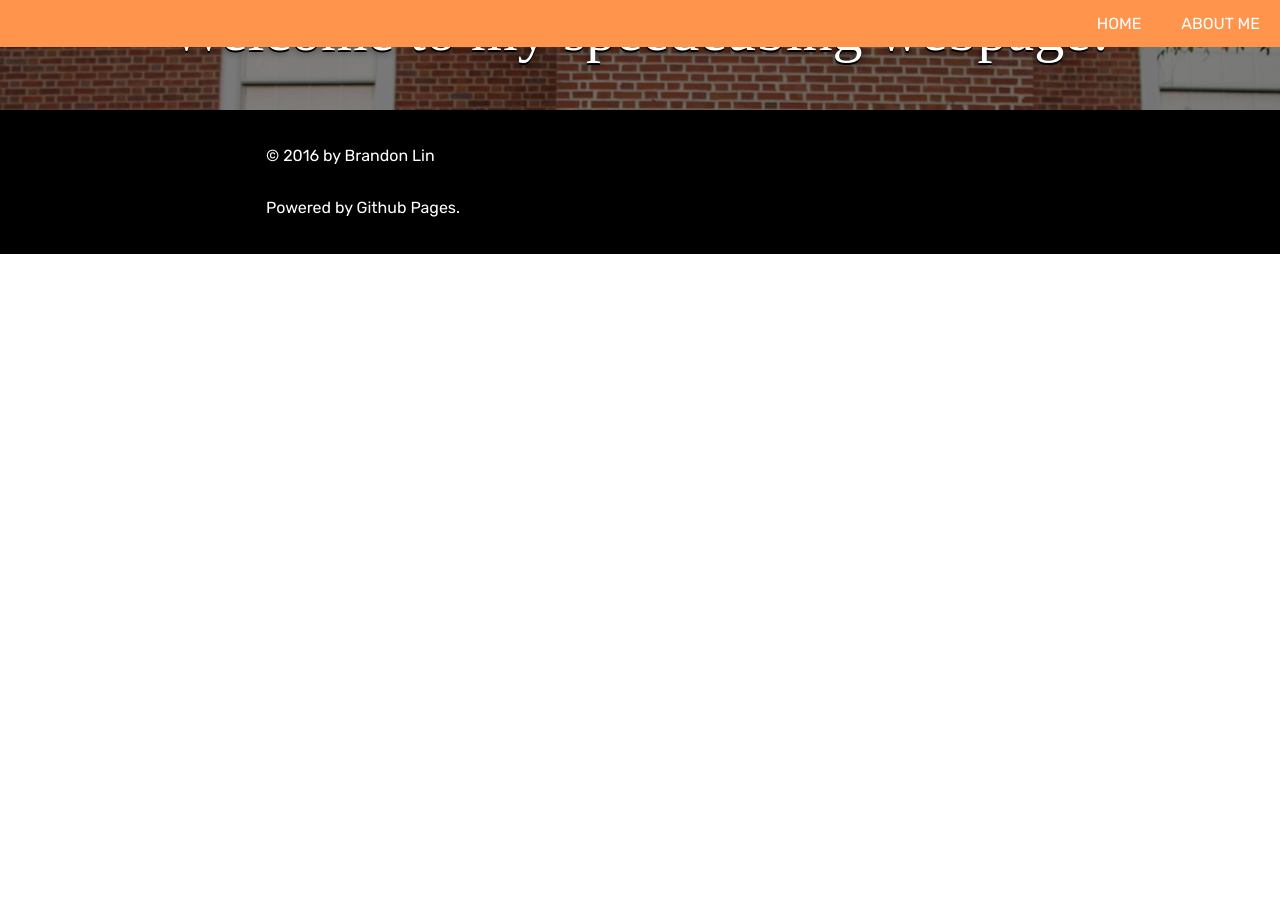
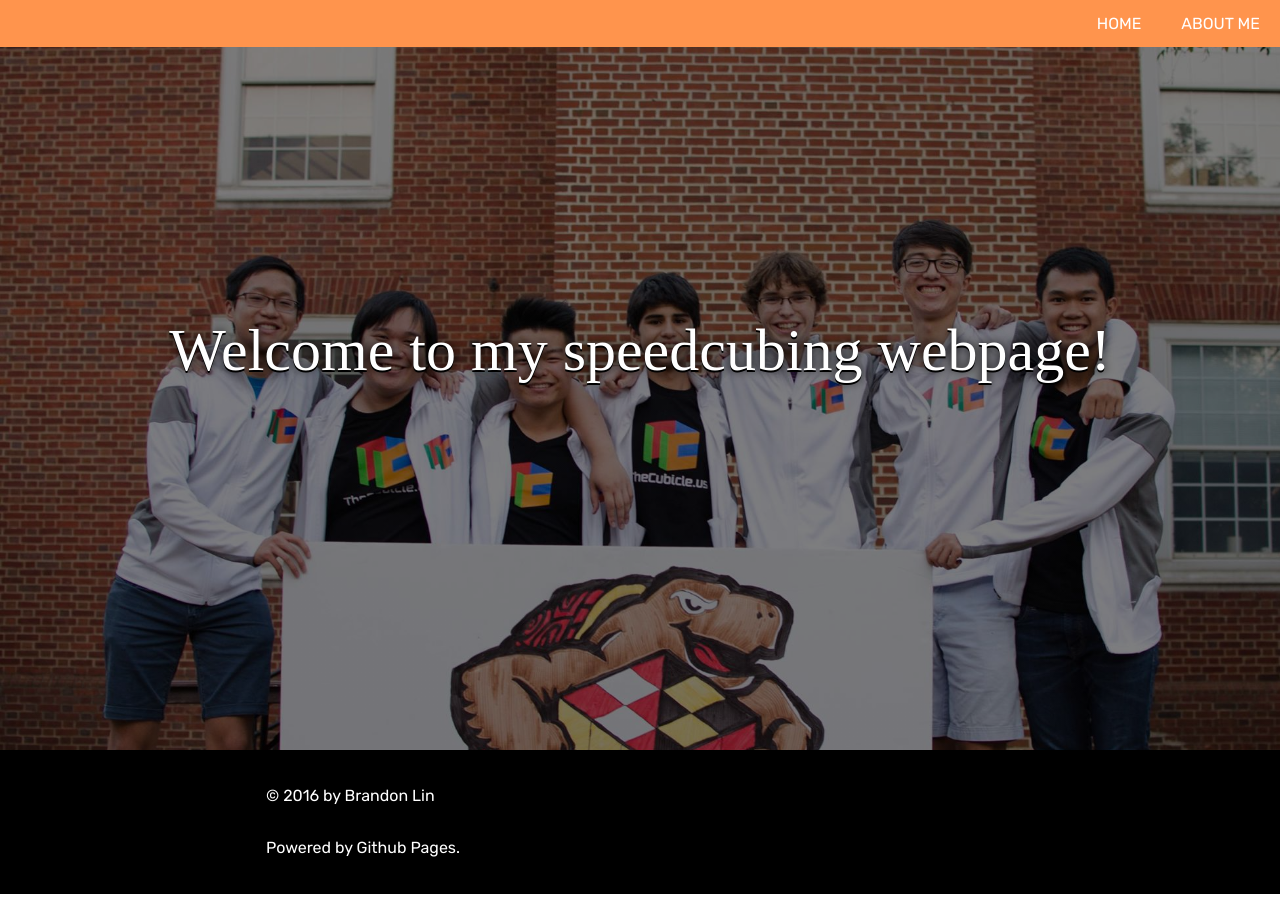
Before and after one commit to esqu1/esqu1.github.io, a Jekyll site: the page built from cubing/index.html, in a window 1280 px wide. Built offline with Jekyll 4.4.1, drawn with Linux system fonts in a browser that asks for light colours; nearby versions of some CDN libraries; some web fonts are replaced.

Commit message:
cubing webpage

```diff
--- a/cubing/css/style.css
+++ b/cubing/css/style.css
@@ -27,7 +27,7 @@ p{
 
 .cube{
 	background-image: linear-gradient( rgba(0, 0, 0, 0.5), rgba(0, 0, 0, 0.5) ), url(../../img/14590037_1351806814832162_660718812914753426_o.jpg);
-	line-height: 100%;
+	line-height: 700px;
 }
 
 * {
@@ -78,6 +78,10 @@ nav li a:hover {
 		margin: 0;
 		padding: 20px;
 	}
+	.cube{
+		background-image: linear-gradient( rgba(0, 0, 0, 0.5), rgba(0, 0, 0, 0.5) ), url(../../img/14590037_1351806814832162_660718812914753426_o.jpg);
+		line-height: 100px;
+	}
 }
 
 .footer{
```
